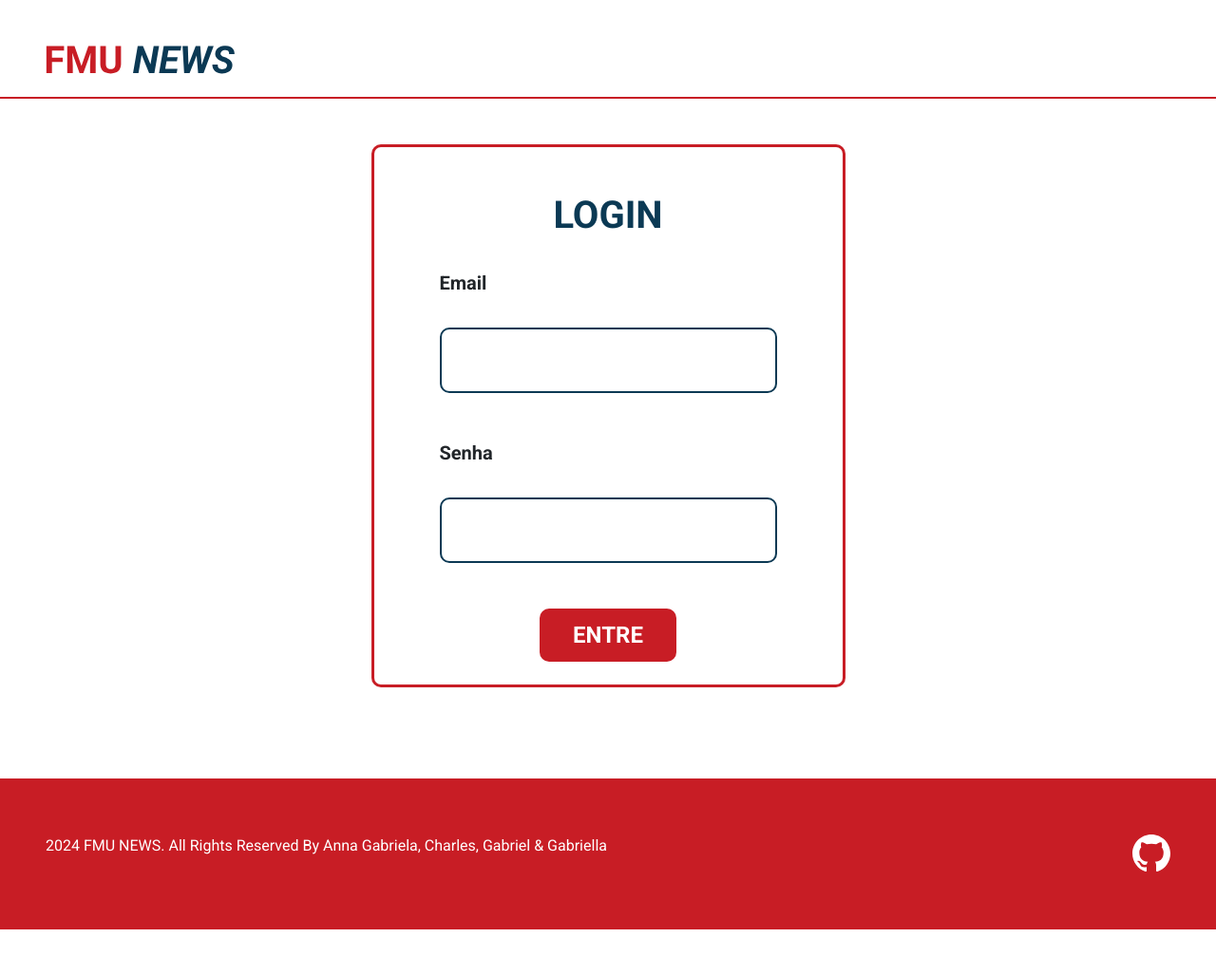
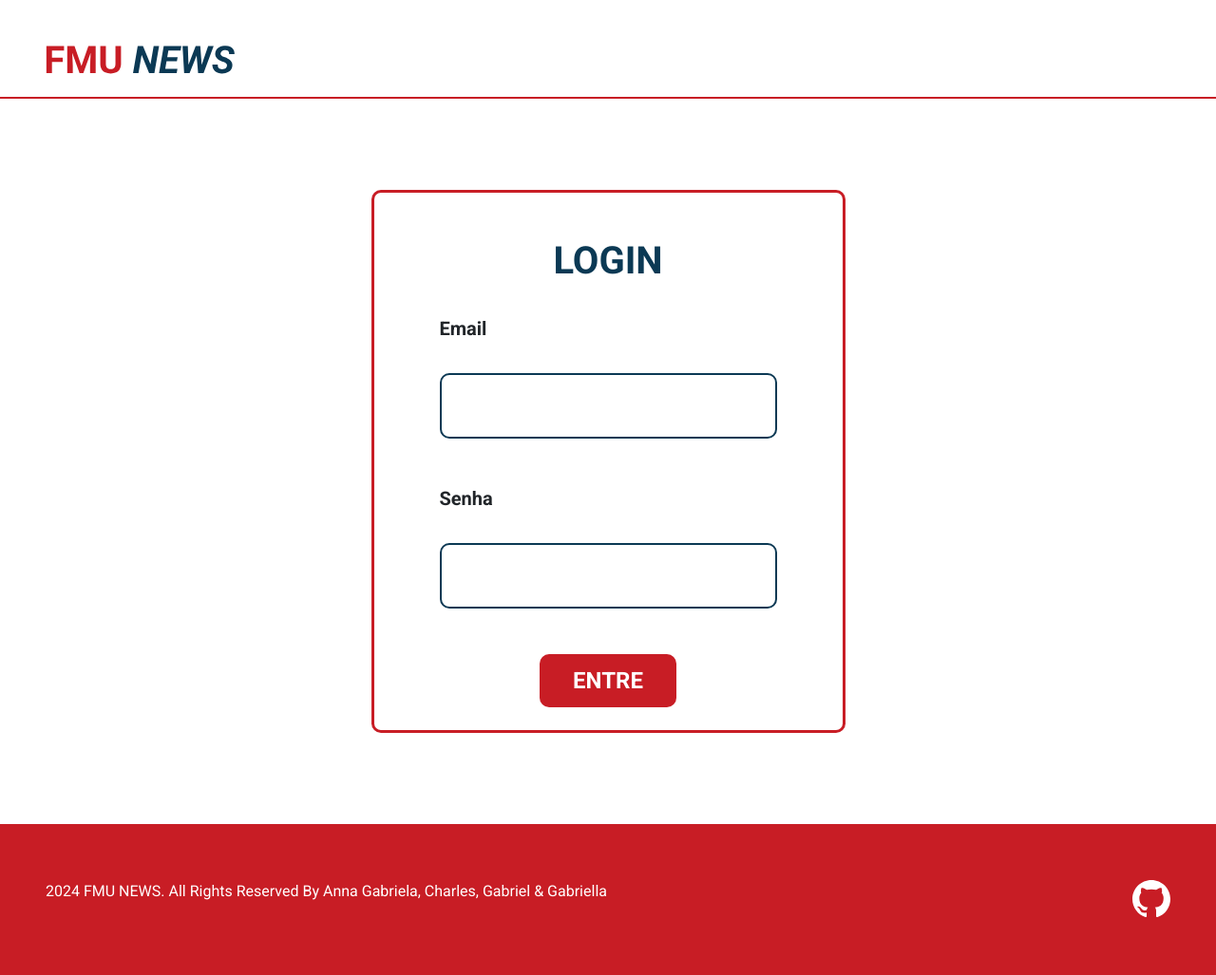
Before and after one commit to annaagabi/fmu-news, a PHP site: page /pages/login.html in a window 1280 px wide. Shown: the whole page at 95% size. Before the commit the page ends 979 px from the top, so only its background shows below. Run offline with PHP 8.4, Linux system fonts and the light colour scheme.

Commit message:
Fix deixando o footer no fim da página do login

```diff
--- a/assets/css/global.css
+++ b/assets/css/global.css
@@ -15,3 +15,16 @@
     border: none;
     font-family: "Roboto", sans-serif;
 }
+
+body, html{
+    height: 100vh;
+    /* min-height: 100vh; */
+}
+body{
+    display: flex;
+    flex-direction: column;
+}
+
+main{
+    flex: 1 0 auto;
+}
--- a/assets/css/login-style.css
+++ b/assets/css/login-style.css
@@ -1,9 +1,17 @@
 @import 'global.css';
 
+/* body, html{
+    height: 100vh;
+
+}
 body{
-    height: 100vh;
-    min-height: 100vh;
+    display: flex;
+    flex-direction: column;
 }
+
+main{
+    flex: 1 0 auto;
+} */
 
 .fonte-20{
     font-size:  1.25rem;
@@ -64,6 +72,7 @@ body{
 }
 
 footer{
+    flex-shrink: 0;
     max-height: 9.93rem;
     height: 100vh;
 }
--- a/pages/login.html
+++ b/pages/login.html
@@ -15,7 +15,7 @@
     </header>
     <main class="mt-5 mb-5 d-flex flex-column justify-content-center align-items-center">
         <form class="card-login d-flex flex-column justify-content-center align-items-center border-3
-        borda-vermelha borda-raio borda-card mb-5" method="post" action="#" >
+        borda-vermelha borda-raio borda-card" method="post" action="#" >
             <h2 class="fs-1 texto-azul fw-bold mt-5 pb-4">LOGIN</h2>
             <div class="card-login d-flex flex-column">
                 <div class="div">
```
